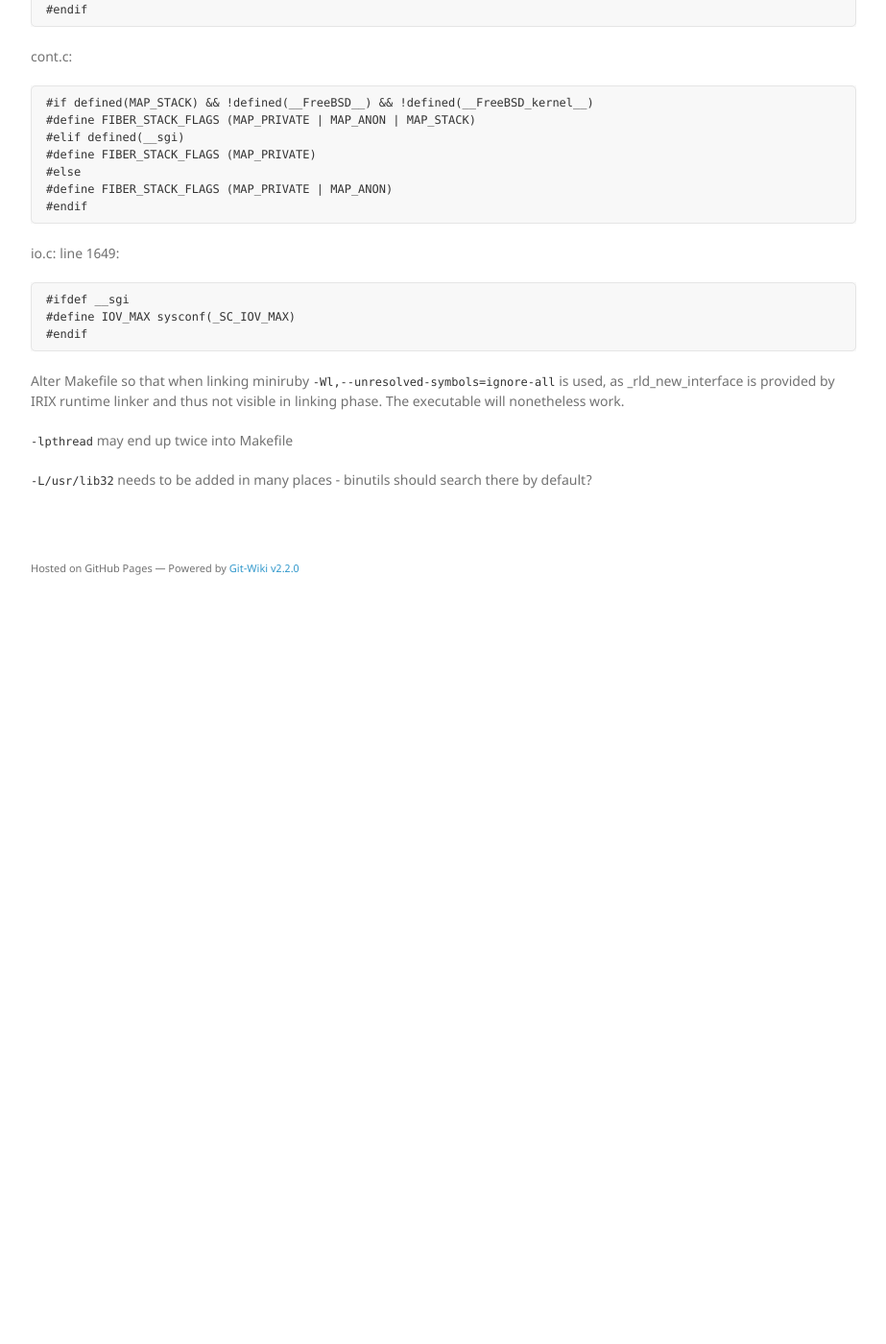
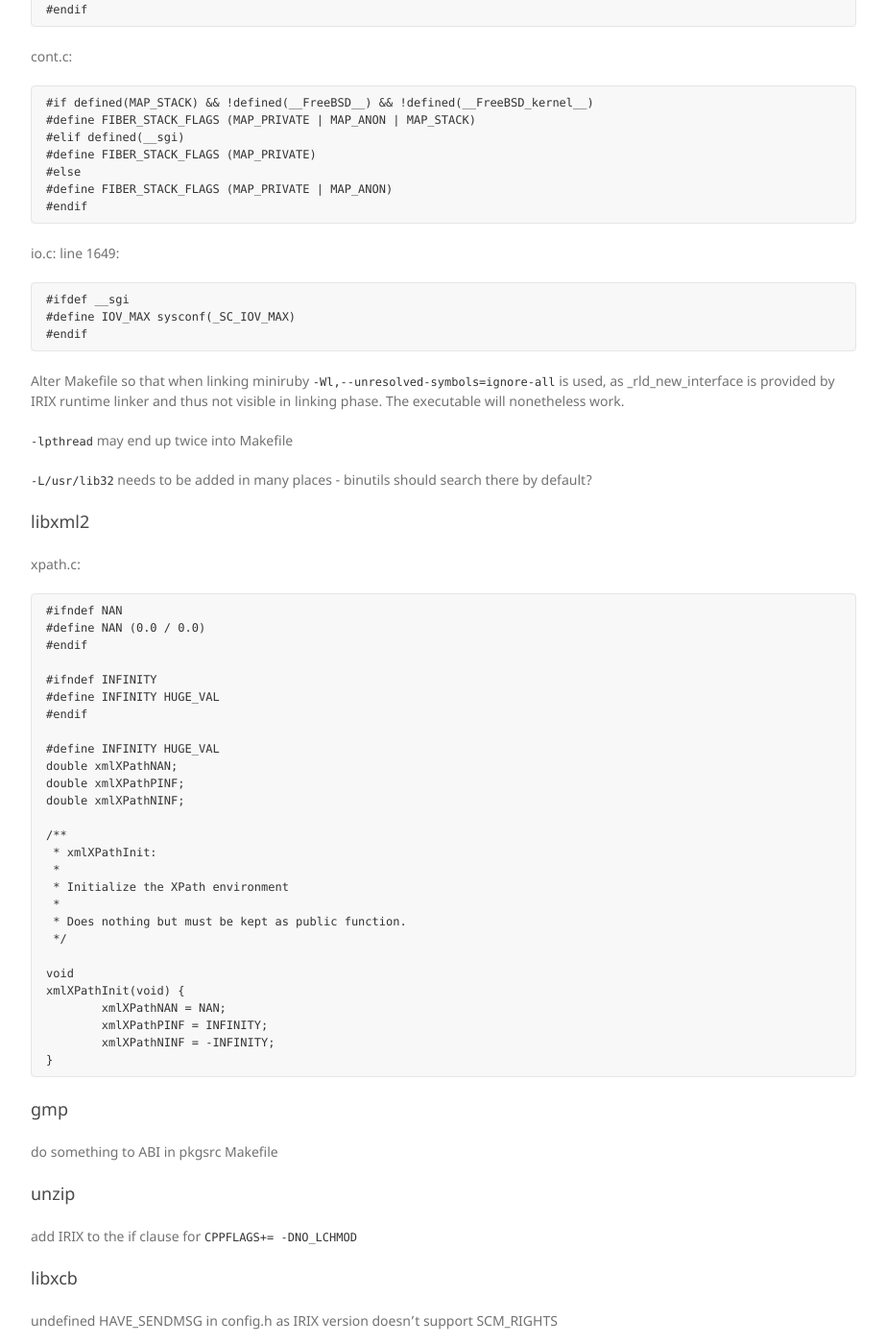
Before and after one commit to sgidevnet/sgidevnet.github.io, a Jekyll site: the page built from wiki/pkgsrc_build_notes.md, in a window 1280 px wide and 1400 px high, scrolled down 5195 px. Shown: the whole window at 96% size, without its empty margins (338-1261 px from the left). Built offline with Jekyll 4.4.1, drawn with Linux system fonts in a browser that asks for light colours; nearby versions of some CDN libraries; our own code applies the rules of GitHub Pages for plain Markdown files; before the commit the page ends 5825 px from its top, so only the background shows below that; some of the changed text lies outside the part shown.

Commit message:
some new pkgsrc notes

````diff
--- a/wiki/pkgsrc_build_notes.md
+++ b/wiki/pkgsrc_build_notes.md
@@ -277,3 +277,91 @@ phase. The executable will nonetheless work.
 
 `-L/usr/lib32` needs to be added in many places - binutils should
 search there by default?
+
+##### libxml2
+
+xpath.c:
+```
+#ifndef NAN
+#define NAN (0.0 / 0.0)
+#endif
+
+#ifndef INFINITY
+#define INFINITY HUGE_VAL
+#endif
+
+#define INFINITY HUGE_VAL
+double xmlXPathNAN;
+double xmlXPathPINF;
+double xmlXPathNINF;
+
+/**
+ * xmlXPathInit:
+ *
+ * Initialize the XPath environment
+ *
+ * Does nothing but must be kept as public function.
+ */
+
+void
+xmlXPathInit(void) {
+        xmlXPathNAN = NAN;
+        xmlXPathPINF = INFINITY;
+        xmlXPathNINF = -INFINITY;
+}
+```
+
+##### gmp
+do something to ABI in pkgsrc Makefile
+
+##### unzip
+add IRIX to the if clause for `CPPFLAGS+=      -DNO_LCHMOD`
+
+##### libxcb
+undefined HAVE_SENDMSG in config.h as IRIX version doesn't support SCM_RIGHTS
+
+##### libX11
+xcb_io.c:
+#include <sys/resource.h>
+
+##### libSM:
+sm_genid.c:
+uuid.h is sys/uuid.h on IRIX
+
+##### libexecinfo:
+```
+#if defined(__sun) || defined(__sgi)
+#include <alloca.h>
+#endif
+
+#ifdef __sgi
+#include <rld_interface.h>
+#include <dlfcn.h>
+#define _RLD_DLADDR             14
+int dladdr(void *address, Dl_info *dl);
+
+int dladdr(void *address, Dl_info *dl)
+{
+        void *v;
+        v = _rld_new_interface(_RLD_DLADDR,address,dl);
+        return (int)v;
+}
+
+#endif
+```
+
+##### libuv:
+src/unix/core.c:
+```
+#if defined(__sun) || defined(__sgi)
+```
+
+##### curl:
+pkgsrc Makefile:
+```
+LIBS+= -lpthread
+```
+
+##### cmake:
+export CXX=g++
+export MAKE=gmake
````
